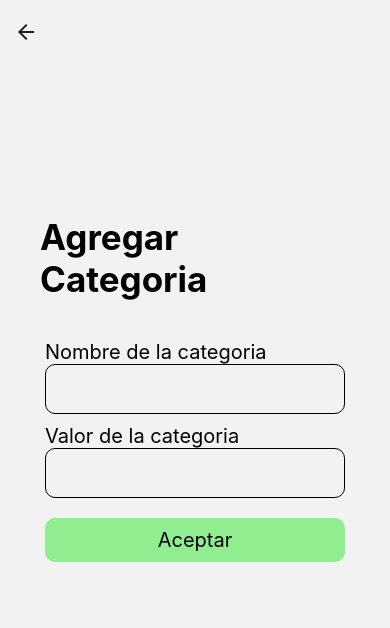
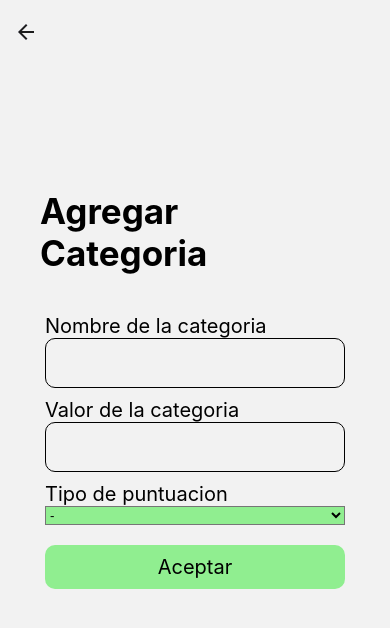
Before and after one commit to JeanPierreTB/Ecopoint_SFT2, a React Native app: screen /AgregarCategoria in a window 390 px wide. Shown: the top 628 px of the page. Built offline with nearby package versions, Linux system fonts and the light colour scheme; what expo-web-browser would draw is missing.

Commit message:
Puntos por kilo o cantidad

```diff
--- a/Funciones_Fetch/Puntodereciclaje/AgregarCategoriaF.ts
+++ b/Funciones_Fetch/Puntodereciclaje/AgregarCategoriaF.ts
@@ -1,5 +1,5 @@
 import { URL2 } from "../../URL/URL";
-export async function AgregarCategoriaF(tipo:string,valor:number) {
+export async function AgregarCategoriaF(tipo:string,valor:number,puntuacion:string) {
     try{
         const response = await fetch(`${URL2}agregar-categoria`, {
             method: 'POST',
@@ -8,7 +8,8 @@ export async function AgregarCategoriaF(tipo:string,valor:number) {
         },
             body: JSON.stringify({
                 tipo:tipo,
-                valor:valor
+                valor:valor,
+                puntuacion:puntuacion
             }),
             })
           const data = await response.json();
--- a/Pages/AgregarCategoria.tsx
+++ b/Pages/AgregarCategoria.tsx
@@ -9,6 +9,7 @@ import { RealizarPunto } from '../Funciones_Fetch/Puntodereciclaje/RealizarPunto
 import { CategoriasPuntos } from '../Funciones_Fetch/Puntodereciclaje/CategoriasPuntos';
 import { AgregarCategoriaF } from '../Funciones_Fetch/Puntodereciclaje/AgregarCategoriaF';
 
+import { Picker } from '@react-native-picker/picker';
 
 
 type AgregarCategoriaProps = {
@@ -19,6 +20,7 @@ export default function AgregarCategoria({navigation}:AgregarCategoriaProps) {
 
   const[nombre,setnombre]=useState("");
   const[valor,setvalor]=useState("");
+  const[tipo,settipo]=useState("");
 
 
 
@@ -29,10 +31,14 @@ export default function AgregarCategoria({navigation}:AgregarCategoriaProps) {
 
 
   const handleclik=async ()=>{
-    const res=await AgregarCategoriaF(nombre,parseInt(valor));
+    if(tipo==="-"){
+        return alert("Seleccione un tipo de puntuacion");
+    }
+    const res=await AgregarCategoriaF(nombre,parseInt(valor),tipo);
     if(res){
         setnombre("");
         setvalor("");
+        settipo("");
         alert("Categoria agreada con exito")
         return navigation.navigate("cuenta");
     }
@@ -54,6 +60,28 @@ export default function AgregarCategoria({navigation}:AgregarCategoriaProps) {
             <View>
                 <Text style={styles.texto}>Valor de la categoria</Text>
                 <TextInput style={styles.input} value={valor} onChange={(e)=>setvalor(e.nativeEvent.text)}/>
+
+
+            </View>
+
+            <View>
+                <Text style={styles.texto}>Tipo de puntuacion</Text>
+                <Picker
+                    style={styles.pick}
+                    selectedValue={tipo}
+                    onValueChange={(itemValue:any, itemIndex:any) =>
+                        settipo(itemValue)
+                      }
+
+                >
+                <Picker.Item label="-" value="-"/>
+                <Picker.Item label="Kilo" value="Kilo"/>
+                <Picker.Item label="Cantidad" value="Cantidad"/>
+
+
+
+
+                </Picker>
 
 
             </View>
@@ -114,7 +142,12 @@ const styles=StyleSheet.create({
     texto2:{
         textAlign:'center',
         fontSize:20
-    }
+    },
+    pick: {
+        width: '100%',
+        backgroundColor: 'lightgreen',
+
+      }
 
 
 
--- a/Pages/Transaccion.tsx
+++ b/Pages/Transaccion.tsx
@@ -16,6 +16,7 @@ const Transaccion: React.FC<any> = ({ navigation }:TransaccionProps) => {
   const [transacciones, setTransacciones] = useState<any[] | null>([]);
   const [selectedPuntaje, setSelectedPuntaje] = useState('');
   const [cantidad,setcantidad]=useState('0');
+  const [tipo,settipo]=useState("");
 
 
 
@@ -23,6 +24,8 @@ const Transaccion: React.FC<any> = ({ navigation }:TransaccionProps) => {
     const selectedTransaccion = transacciones?.find((transaccion) => transaccion.lugar === itemValue);
     setSelectedOption(itemValue);
     setSelectedPuntaje(selectedTransaccion?.categoria.tipo || '');
+    console.log("Categoria:"+selectedTransaccion.categoria)
+    settipo(selectedTransaccion?.categoria.puntuacion || '');
   };
 
   const recuperarTransaccion = async () => {
@@ -128,7 +131,7 @@ const Transaccion: React.FC<any> = ({ navigation }:TransaccionProps) => {
           <TextInput value={selectedPuntaje} style={styles.input} />
         </View>
         <View>
-        <Text style={styles.des}>Cantidad</Text>
+        <Text style={styles.des}>{tipo===""? "Categoria no definida":tipo}</Text>
 
          <TextInput style={styles.input} keyboardType="numeric" value={cantidad} onChange={(e)=>setcantidad(e.nativeEvent.text)}/>
 
```
